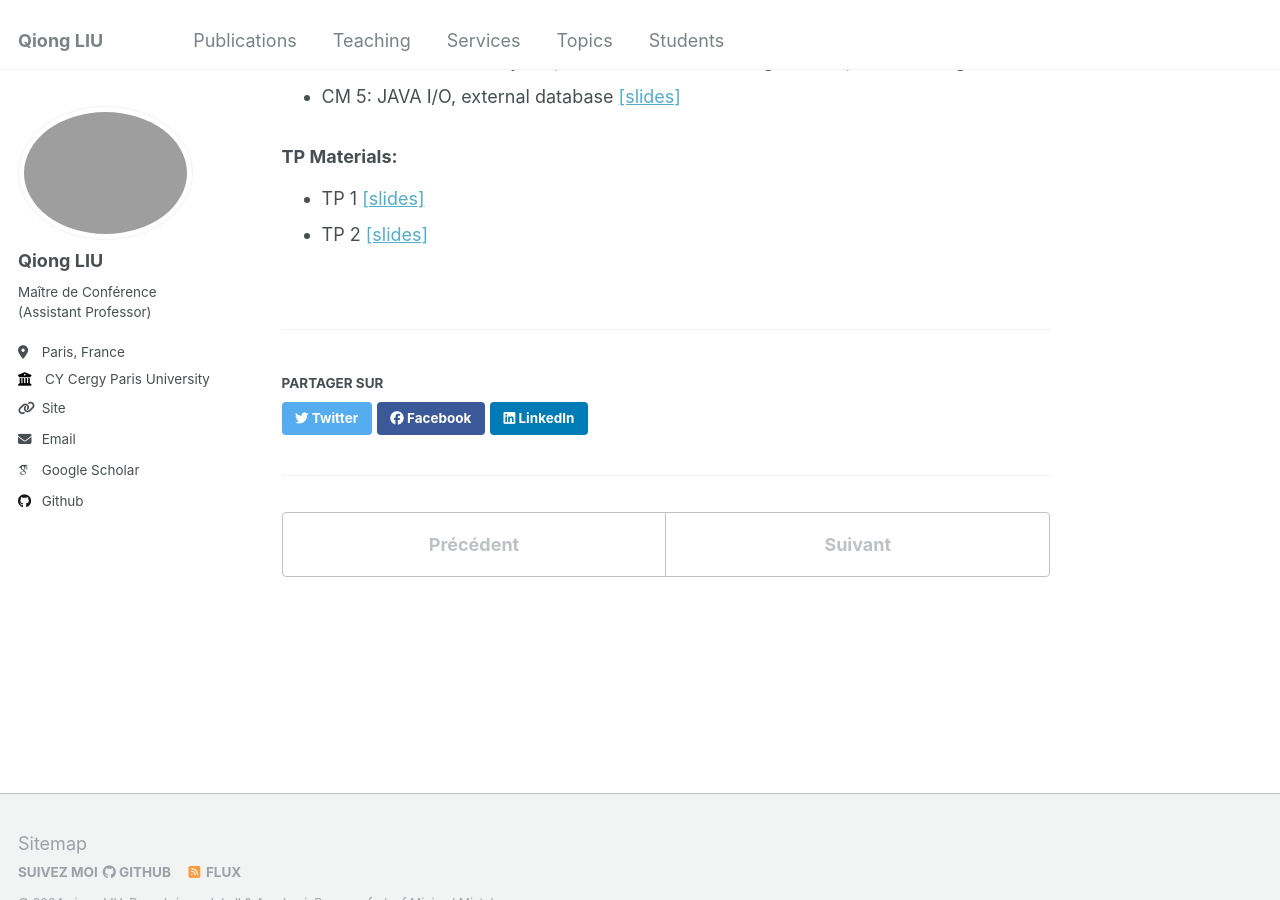
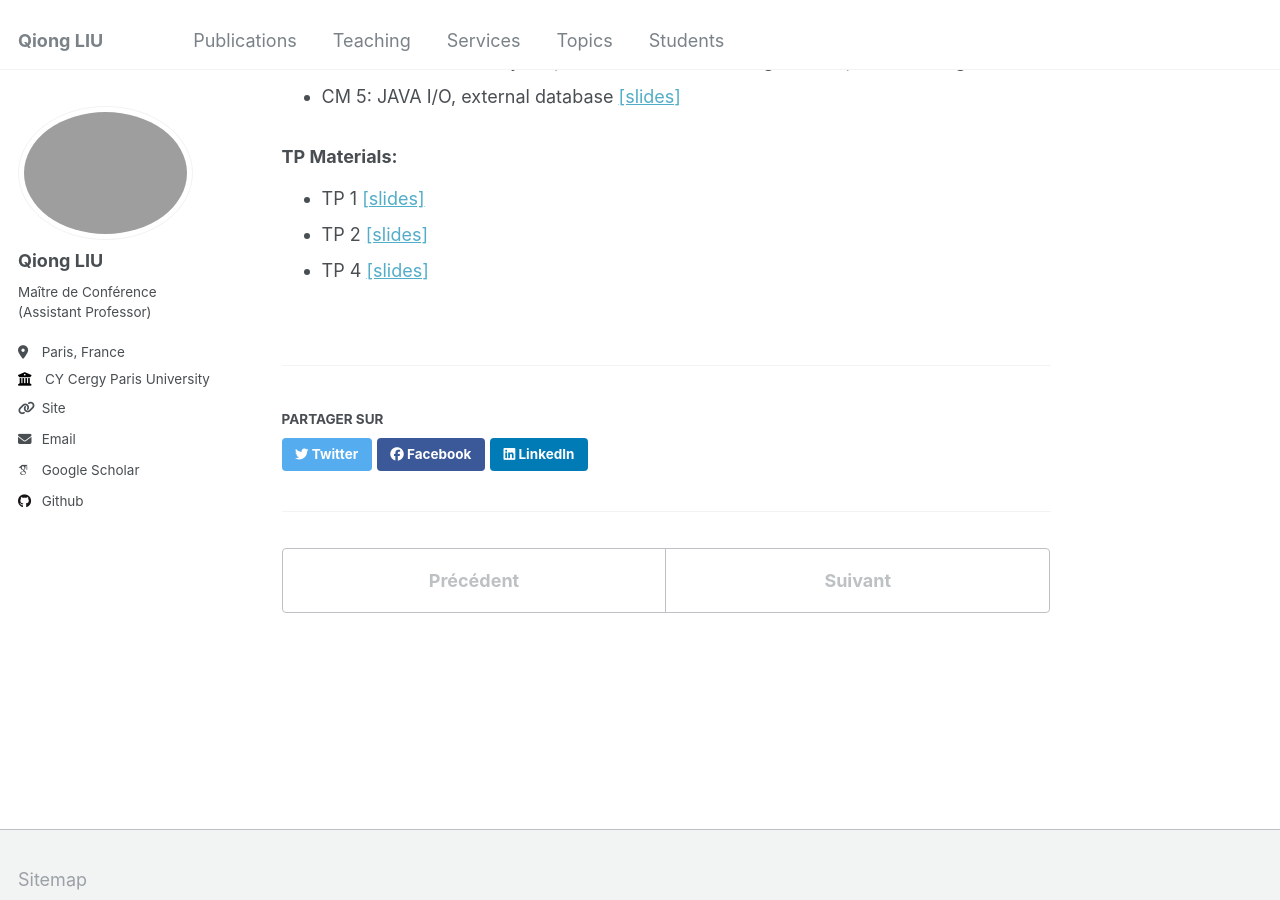
Before and after one commit to evesiphus/evesiphus.github.io, a Jekyll site: the page built from _teaching/2024-fall-java.md, in a window 1280 px wide and 900 px high, scrolled down 460 px. Built offline with Jekyll 4.4.1, drawn with Linux system fonts in a browser that asks for light colours; some web fonts are replaced.

Commit message:
Update 2024-fall-java.md

```diff
--- a/_teaching/2024-fall-java.md
+++ b/_teaching/2024-fall-java.md
@@ -24,3 +24,4 @@ hours: "64h (CM+TP)"
 ### TP Materials:
 - TP 1 [[slides]](https://evesiphus.github.io/assets/teaching/java/Java_TP1.pdf)
 - TP 2 [[slides]](https://evesiphus.github.io/assets/teaching/java/Java_Lab2.pdf)
+- TP 4 [[slides]](https://evesiphus.github.io/assets/teaching/java/Java_tp4.pdf)
```
